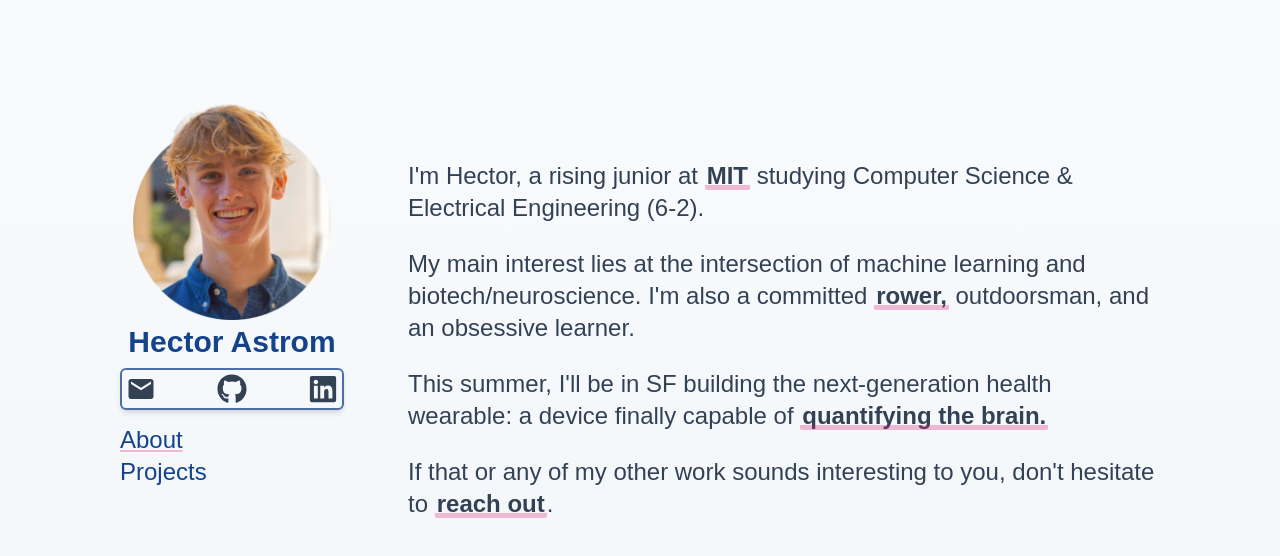
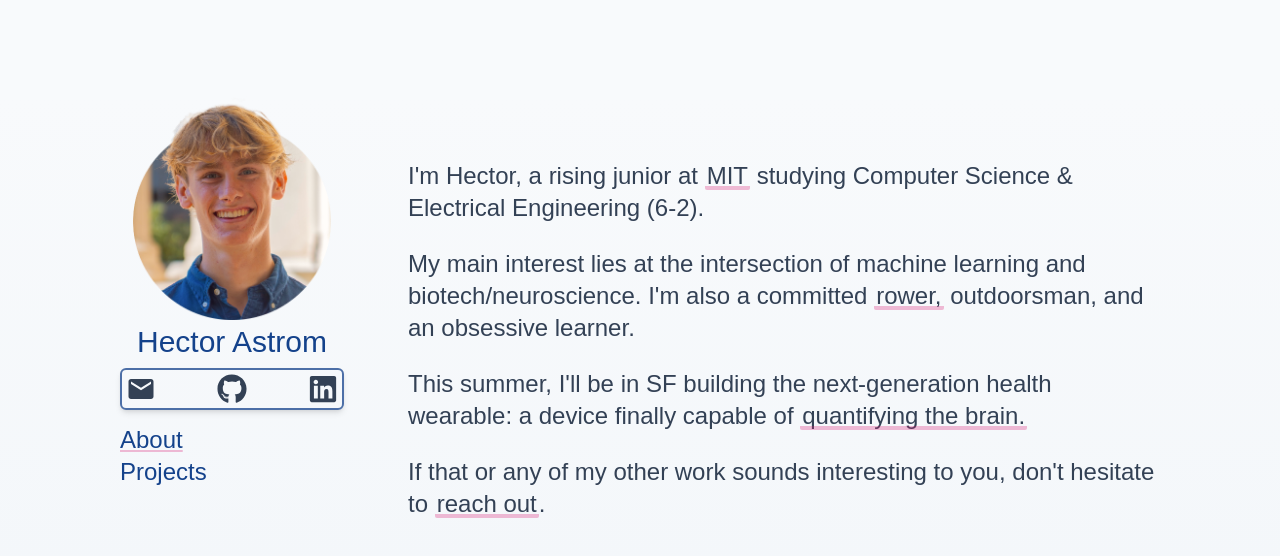
Before and after one commit to hectorastrom/personal-website, a Next.js app: page / in a window 1280 px wide. Shown: the top 556 px of the page. Built offline with nearby package versions, Linux system fonts and the light colour scheme; a web font is replaced by a local one.

Commit message:
fixed font imports

```diff
--- a/src/app/globals.css
+++ b/src/app/globals.css
@@ -38,9 +38,9 @@ body::before {
   content: '';
   position: absolute;
   left: 0;
-  bottom: 7%;
+  bottom: 6%;
   width: 100%;
-  height: 15%;
+  height: 12%;
   background-color: var(--accent-color);
   transition: color 0.6s ease, transform 0.3s ease, height 0.3s ease, border-radius 0.3s ease, bottom 0.3s ease;
   transform: scaleY(1);
--- a/src/app/layout.tsx
+++ b/src/app/layout.tsx
@@ -1,6 +1,6 @@
 import type { Metadata } from "next";
 import "./globals.css";
-import { bodyFont, emphasisFont } from "../../public/fonts/fonts";
+import { bodyFont, emphasisFont } from "@/lib/fonts";
 import ResponsiveNav from "@/components/ResponsiveNav";
 import { Analytics } from "@vercel/analytics/react";
 import { SpeedInsights } from "@vercel/speed-insights/next";
@@ -18,7 +18,7 @@ export default function RootLayout({
   return (
     <html lang="en">
       <body
-        className={`${bodyFont.className} ${emphasisFont.variable} bg-gradient-to-b from-slate-50 to-slate-100 text-xl text-default antialiased min-h-screen`}
+        className={`${bodyFont.className} bg-gradient-to-b from-slate-50 to-slate-100 text-xl text-default antialiased min-h-screen`}
       >
         <div className="px-10 pb-24 mt-24 grid grid-rows-auto md:grid-cols-[max-content,minmax(0,48rem)] md:justify-center md:gap-x-12 max-w-full">
           <ResponsiveNav className="self-start" />
--- a/src/app/not-found.tsx
+++ b/src/app/not-found.tsx
@@ -1,18 +1,19 @@
 'use client';
 
 import { usePathname } from "next/navigation";
-import Link from "next/link"
+import Link from "next/link";
+import { emphasisFont } from "@/lib/fonts";
 
 export default function NotFound() {
     const pathname = usePathname()
     return (
       <>
         <div className="flex flex-col justify-center items-center text-center">
-          <h1 className="text-emphasis text-5xl font-bold p-5">Error: 404</h1>
+          <h1 className={`text-emphasis text-5xl font-bold p-5 ${emphasisFont.className}`}>Error: 404</h1>
           <h3 className="text-xl">
-            Uh oh! <span className="custom-link">{`hectorastrom${pathname}`}</span> does not exist.
+            Uh oh! <span className={`custom-link ${emphasisFont.className}`}>{`hectorastrom${pathname}`}</span> does not exist.
           </h3>
-          <Link href="/" className="m-10 custom-link font-bold text-4xl">Return home</Link>
+          <Link href="/" className={`m-10 custom-link font-bold text-4xl ${emphasisFont.className}`}>Return home</Link>
         </div>
       </>
     );
--- a/src/app/page.tsx
+++ b/src/app/page.tsx
@@ -1,6 +1,7 @@
 import React from "react";
 import NameTitle from "@/components/NameTitle";
 import Link from "next/link";
+import { emphasisFont } from "@/lib/fonts";
 
 export default function Home() {
   return (
@@ -12,7 +13,7 @@ export default function Home() {
         <p className="text-2xl">
           I&apos;m Hector, a rising junior at{" "}
           <a
-            className="custom-link"
+            className={`custom-link ${emphasisFont.className}`}
             target="_blank"
             href="https://www.eecs.mit.edu/"
           >
@@ -25,7 +26,7 @@ export default function Home() {
           My main interest lies at the intersection of machine learning and biotech/neuroscience.
           I&apos;m also a committed{" "}
           <a
-            className="custom-link"
+            className={`custom-link ${emphasisFont.className}`}
             target="_blank"
             href="https://mitathletics.com/sports/mcrewlt"
           >
@@ -38,7 +39,7 @@ export default function Home() {
           This summer, I&apos;ll be in SF building the
           next-generation health wearable: a device finally capable of{" "}
           <a
-            className="custom-link"
+            className={`custom-link ${emphasisFont.className}`}
             target="_blank"
             href="https://lucidmonitor.com/"
           >
@@ -49,7 +50,7 @@ export default function Home() {
         <span className="text-2xl">
           If that or any of my other work sounds interesting to you, don&apos;t
           hesitate to{" "}
-          <Link href={"mailto:hastrom@mit.edu"} className="custom-link">
+          <Link href={"mailto:hastrom@mit.edu"} className={`custom-link ${emphasisFont.className}`}>
             reach out
           </Link>
           {"."}
--- a/src/app/projects/ProjectsList.tsx
+++ b/src/app/projects/ProjectsList.tsx
@@ -2,6 +2,7 @@
 
 import Link from "next/link";
 import { useState } from "react";
+import { emphasisFont } from "@/lib/fonts";
 
 interface Project {
   id: string;
@@ -28,7 +29,7 @@ export default function ProjectsList({ projects }: ProjectsListProps) {
           className="block rounded-lg p-2 transition-colors duration-200"
         >
           <div className="flex justify-between items-center">
-            <h2 className="text-2xl font-bold text-body">
+            <h2 className={`text-2xl font-bold text-body hover:text-emphasis`}>
               {project.name}
             </h2>
             <span className="text-sm text-gray-500 dark:text-gray-400">
--- a/src/app/projects/page.tsx
+++ b/src/app/projects/page.tsx
@@ -2,6 +2,7 @@ import fs from "fs";
 import path from "path";
 import Link from "next/link";
 import ProjectsList from "./ProjectsList";
+import { emphasisFont } from "@/lib/fonts";
 
 // Define the structure of the project data
 interface Project {
@@ -38,7 +39,7 @@ export default function Page() {
 
   return (
     <>
-      <h1 className="text-2xl md:text-3xl text-emphasis font-bold pb-6">
+      <h1 className={`text-2xl md:text-3xl text-emphasis font-bold ${emphasisFont.className} pb-6`}>
         Projects
       </h1>
       <ProjectsList projects={projects} />
--- a/src/components/NameTitle.tsx
+++ b/src/components/NameTitle.tsx
@@ -1,4 +1,5 @@
 import Link from "next/link";
+import { emphasisFont } from "@/lib/fonts";
 
 interface NameTitleProps {
     text? : string;
@@ -9,8 +10,8 @@ export default function NameTitle({text = "Hector Astrom", link=false} : NameTit
     return (
       <>
         <div
-          className={`text-2xl sm:text-3xl font-bold text-emphasis`}
-          // className={`text-2xl sm:text-3xl font-bold text-emphasis -rotate-2 md:-rotate-3`}
+          className={`text-2xl sm:text-3xl font-bold text-emphasis ${emphasisFont.className}`}
+          // className={`text-2xl sm:text-3xl font-bold text-emphasis ${emphasisFont.className} -rotate-2 md:-rotate-3`}
         >
           {link ? (
             <Link className="shine-effect" href="/">
--- a/src/components/NavLinks.tsx
+++ b/src/components/NavLinks.tsx
@@ -1,5 +1,6 @@
 import { usePathname } from "next/navigation";
 import Link from "next/link";
+import { emphasisFont } from "@/lib/fonts";
 
 interface NavLinksProps {
   layout: "top" | "side";
@@ -35,7 +36,7 @@ export default function NavLinks({ layout }: NavLinksProps) {
           <Link
             href={link.href}
             className={`
-              text-emphasis font-normal hover:saturate-200
+              text-emphasis font-normal hover:saturate-200 ${emphasisFont.className}
               ${
                 isActive(link.href)
                   ? "underline decoration-accent decoration-3"
--- a/src/components/UnderConstruction.tsx
+++ b/src/components/UnderConstruction.tsx
@@ -1,5 +1,6 @@
 import { FaHammer } from "react-icons/fa";
 import Link from "next/link";
+import { emphasisFont } from "@/lib/fonts";
 
 export default function UnderConstruction() {
   return (
@@ -9,7 +10,7 @@ export default function UnderConstruction() {
         <h1 className="text-3xl">
           This page is still under construction. Please check back soon!
         </h1>
-        <Link href="/" className="custom-link font-bold text-4xl">
+        <Link href="/" className={`custom-link font-bold text-4xl ${emphasisFont.className}`}>
           Return home
         </Link>
       </div>
```
Also changed, not shown: src/app/projects/[slug]/page.tsx (+10 -9 lines), src/lib/fonts.tsx (renamed from public/fonts/fonts.tsx), 1 other file (tests, documents, lock files or other folders).
